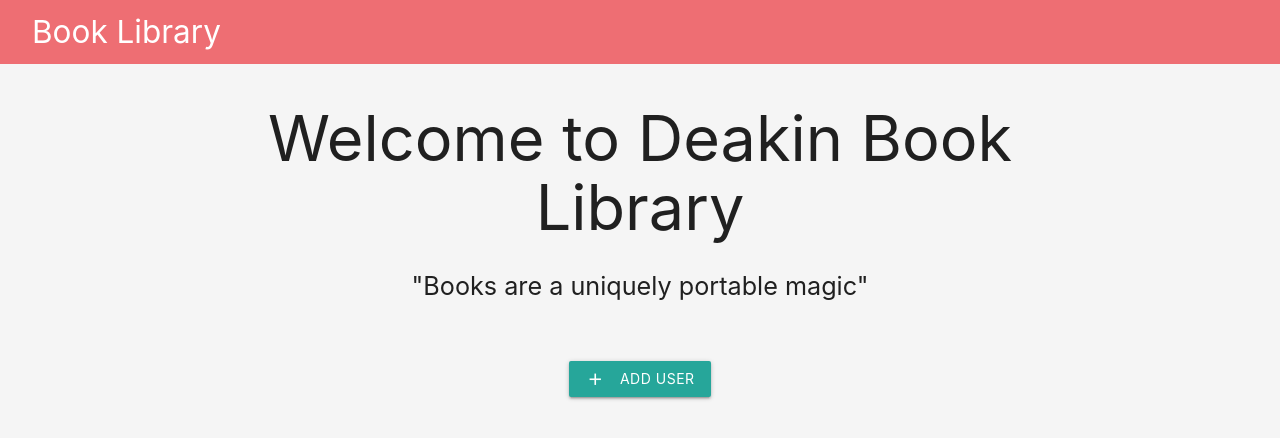
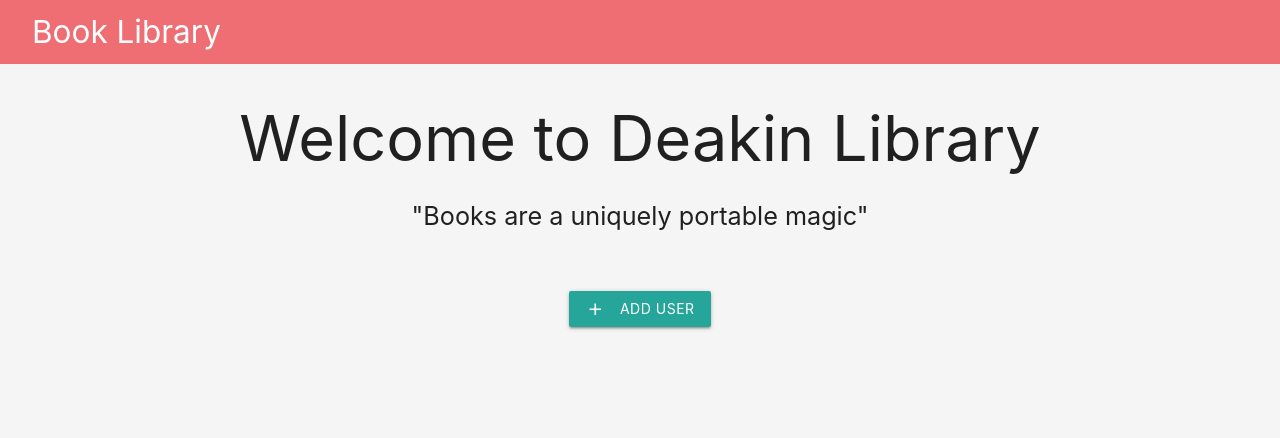
Before and after one commit to Sanika-MIT/SIT725_s226265671, a website: page 4.1P/public/index.html in a window 1280 px wide. Drawn offline with nearby package versions, Linux system fonts and the light colour scheme; no server answers.

Commit message:
Edited the index.html file

```diff
--- a/4.1P/public/index.html
+++ b/4.1P/public/index.html
@@ -47,7 +47,7 @@
         <div class="col s12 center-align">
 
             <h1 id="heading">
-                Welcome to Deakin Book Library
+                Welcome to Deakin Library
             </h1>
 
             <p class="flow-text">
```
